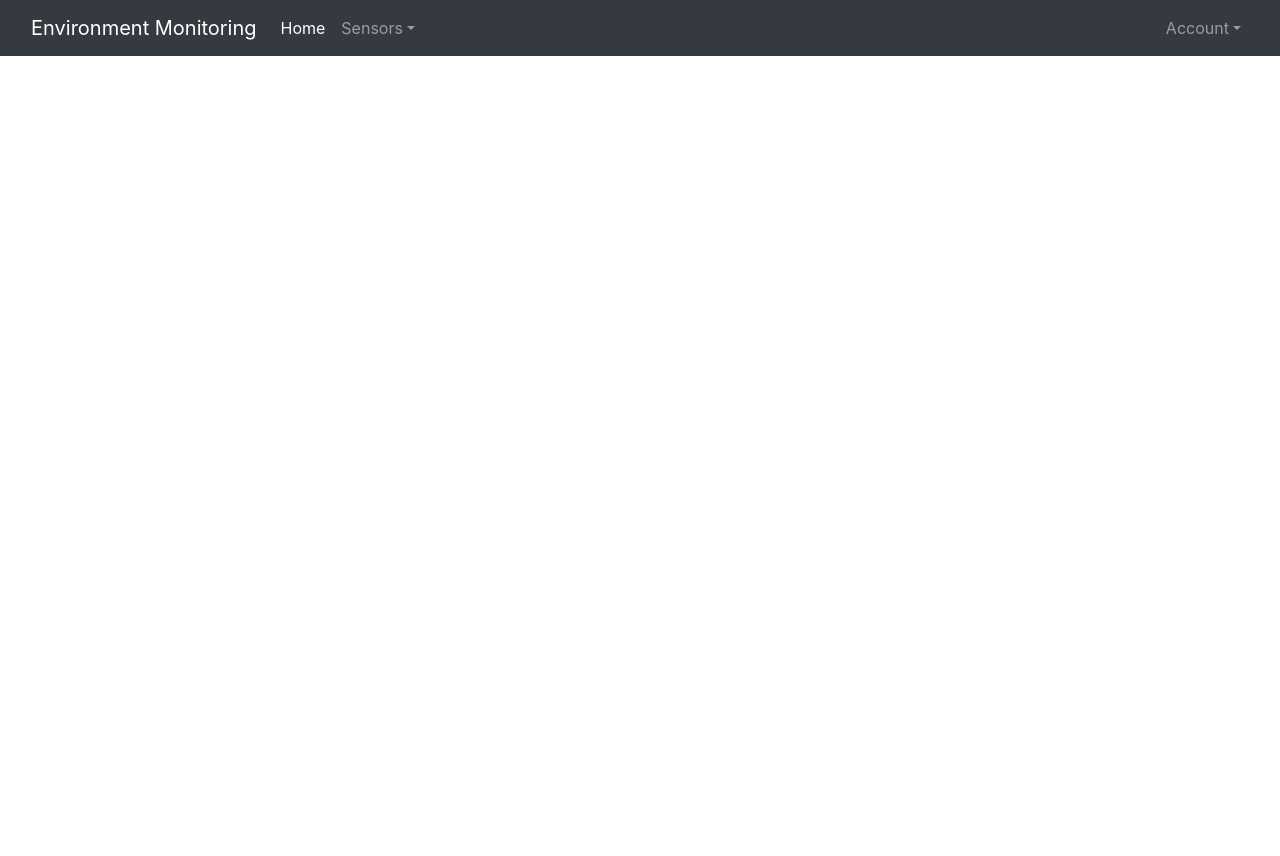
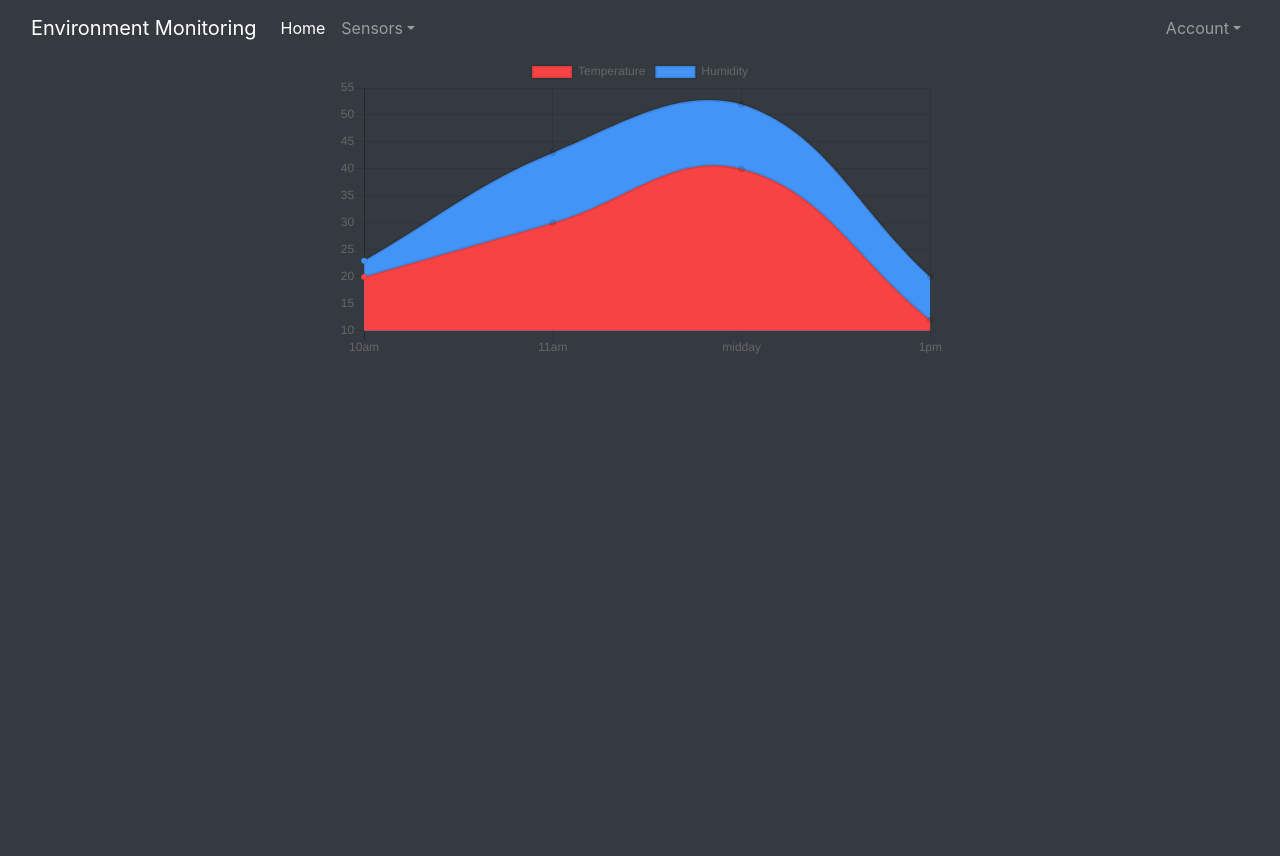
Before and after one commit to bfayers/CS_EnvironmentMonitoring, a Flask app: template templates/dashboard/dashboard.html in a window 1280 px wide. Before the commit the page ends 56 px from the top, so only its background shows below. Run offline with Flask 2, Linux system fonts and the light colour scheme; the template is opened without the code that fills it, so the values that code supplies are empty; some libraries are stand-ins or nearby versions.

Commit message:
chart testing

```diff
--- a/templates/dashboard/dashboard.html
+++ b/templates/dashboard/dashboard.html
@@ -7,4 +7,43 @@
             $('#homeLink').addClass('active');
         }
     </script>
+    <script src="https://cdnjs.cloudflare.com/ajax/libs/Chart.js/2.8.0/Chart.bundle.js" integrity="sha256-qSIshlknROr4J8GMHRlW3fGKrPki733tLq+qeMCR05Q=" crossorigin="anonymous"></script>
+    <link rel="stylesheet" href="https://cdnjs.cloudflare.com/ajax/libs/Chart.js/2.8.0/Chart.css" integrity="sha256-IvM9nJf/b5l2RoebiFno92E5ONttVyaEEsdemDC6iQA=" crossorigin="anonymous" />
+    <script src="https://cdnjs.cloudflare.com/ajax/libs/Chart.js/2.8.0/Chart.js" integrity="sha256-arMsf+3JJK2LoTGqxfnuJPFTU4hAK57MtIPdFpiHXOU=" crossorigin="anonymous"></script>
 {% endblock %}
+
+{% block dashboardContent %}
+    <div class="row h-100">
+        <div class="col">
+
+        </div>
+        <div class="col">
+            <canvas id="myChart" width="100%" height="50%"></canvas>
+            <script>
+                var ctx = document.getElementById('myChart').getContext('2d');
+                var myChart = new Chart(ctx, {
+                    type: 'line',
+                    data: {
+                        labels: ['10am', '11am', 'midday', '1pm'],
+                        datasets : [{
+                            label: 'Temperature',
+                            data: [20, 30, 40, 12],
+                            backgroundColor: [
+                                'rgba(247, 67, 67, 1.0)'
+                            ]
+                        }, {
+                            label: 'Humidity',
+                            data: [23, 43, 52, 20],
+                            backgroundColor: [
+                                'rgba(67, 148, 247, 1.0)'
+                            ]
+                        }]
+                    }
+                })
+            </script>
+        </div>
+        <div class="col">
+
+        </div>
+    </div>
+{% endblock %}
```
